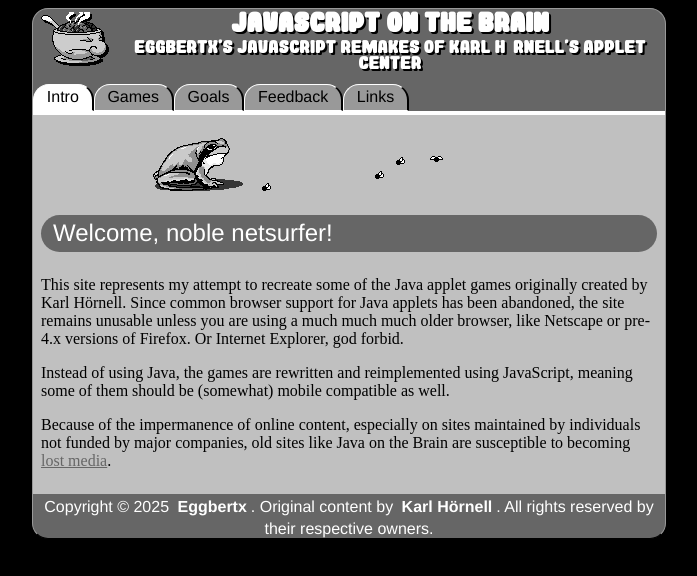
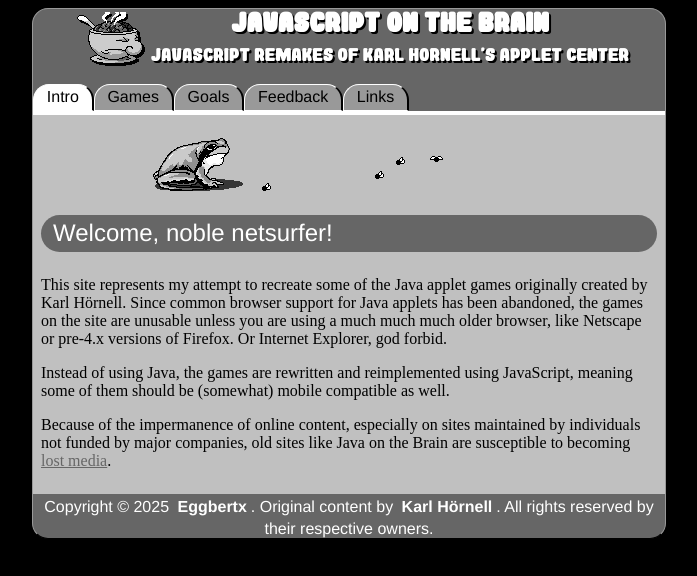
Before and after one commit to Eggbertx/JavaScriptOnTheBrain, an Astro site: page / in a window 1280 px wide. Shown: the whole page, without its empty margins (291-988 px from the left). Built offline with nearby package versions, Linux system fonts and the light colour scheme; Astro itself is replaced by a stand-in of ours.

Commit message:
Update index and banner

```diff
--- a/src/components/Banner.astro
+++ b/src/components/Banner.astro
@@ -1,9 +1,5 @@
----
-
----
-
 <div class="banner">
 	<img src="/img/jotb-logo.png" alt="Java on the Brain Logo" class="logo">
 	<h1 class="site-title">JavaScript on the Brain</h1>
-	<p>Eggbertx's JavaScript remakes of Karl H&ouml;rnell's Applet Center</p>
+	<p>JavaScript remakes of Karl Hornell's Applet Center</p>
 </div>
--- a/src/pages/index.astro
+++ b/src/pages/index.astro
@@ -7,7 +7,7 @@
 	<section id="gameplay-area" class="grayscale"></section>
 	<script src="/js/lightsnack.js" is:inline></script>
 	<GrayBar text="Welcome, noble netsurfer!" />
-	<p>This site represents my attempt to recreate some of the Java applet games originally created by Karl H&ouml;rnell. Since common browser support for Java applets has been abandoned, the site remains unusable unless you are using a much much much older browser, like Netscape or pre-4.x versions of Firefox. Or Internet Explorer, god forbid.</p>
+	<p>This site represents my attempt to recreate some of the Java applet games originally created by Karl H&ouml;rnell. Since common browser support for Java applets has been abandoned, the games on the site are unusable unless you are using a much much much older browser, like Netscape or pre-4.x versions of Firefox. Or Internet Explorer, god forbid.</p>
 	<p>Instead of using Java, the games are rewritten and reimplemented using JavaScript, meaning some of them should be (somewhat) mobile compatible as well.</p>
 	<p>Because of the impermanence of online content, especially on sites maintained by individuals not funded by major companies, old sites like Java on the Brain are susceptible to becoming <a href="https://en.wikipedia.org/wiki/Lost_media">lost media</a>.</p>
 </BaseLayout>
```
